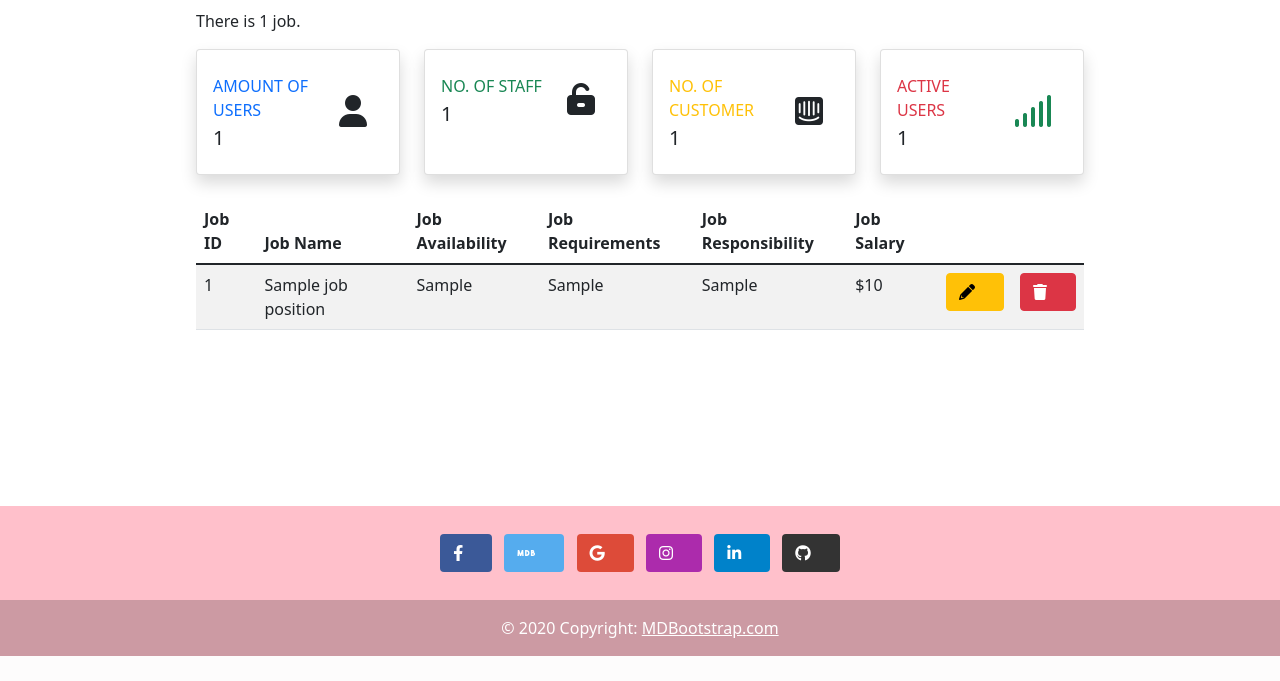
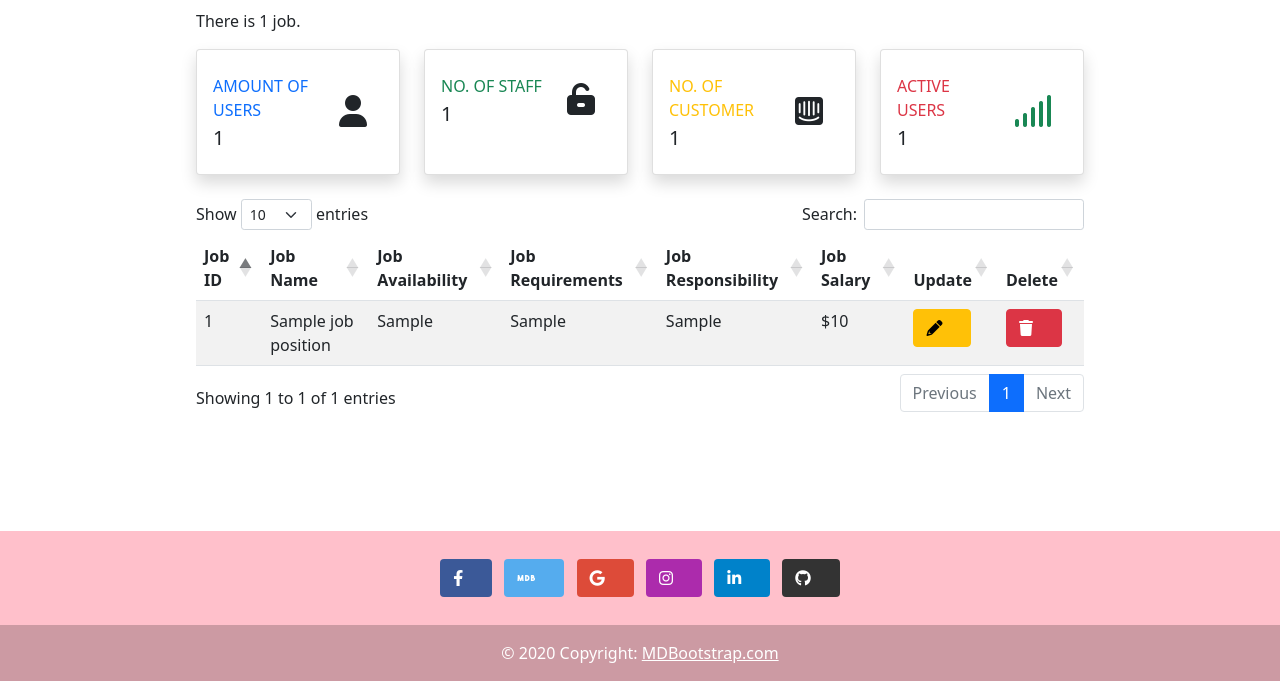
Before and after one commit to pupuduck/AppDevelopmentProject, a Flask app: template Templates/retrieveJobPositions.html in a window 1280 px wide. Shown: the part 282-963 px from the top of the page. Before the commit the page ends 938 px from the top, so only its background shows below. Run offline with Flask 2, Linux system fonts and the light colour scheme; the template is opened without the code that fills it: most values are stand-ins (such as "Sample title", 1, 10 or a date in 2020); some libraries are stand-ins or nearby versions.

Commit message:
Add pagination and search for retrieveJobPositions.html

```diff
--- a/Templates/retrieveJobPositions.html
+++ b/Templates/retrieveJobPositions.html
@@ -5,6 +5,8 @@
 
 <link rel="stylesheet" href="../static/css/sidebar.css">
 <link rel="stylesheet" href="../static/css/CRUD.css">
+<link rel="stylesheet" href="https://cdn.datatables.net/1.13.2/css/dataTables.bootstrap5.min.css">
+
 <div id="mySidebar" class="sidebar">
   <a href="javascript:void(0)" class="closebtn" onclick="closeNav()">&times;</a>
   <p class="text-center p-3"><img src="/static/images/TheLogo.png" alt="" style="width: 70px;, height: 70px;"></p>
@@ -109,7 +111,7 @@
                         </div>
                     </div> <!-- Earnings (Monthly) Card Example -->
 <div class="" style="padding-bottom: 3rem">
-  <table class="table table-striped">
+  <table class="table table-striped" id="Mytable">
     <thead>
       <tr>
         <th>Job ID</th>
@@ -118,9 +120,10 @@
         <th>Job Requirements</th>
         <th>Job Responsibility</th>
         <th>Job Salary</th>
+        <th>Update</th>
+        <th>Delete</th>
 
-        <th></th>
-        <th></th>
+
       </tr>
     </thead>
     <tbody>
@@ -179,7 +182,14 @@
 </div>
 </div>
 <script src="../static/javascript/sidebar.js"></script>
-
+<script src="https://code.jquery.com/jquery-3.5.1.js"></script>
+<script src="https://cdn.datatables.net/1.13.2/js/jquery.dataTables.min.js"></script>
+<script src="https://cdn.datatables.net/1.13.2/js/dataTables.bootstrap5.min.js"></script>
+<script>
+    $(document).ready(function () {
+    $('#Mytable').DataTable();
+        });
+</script>
 
 
 {% endblock %}
```
